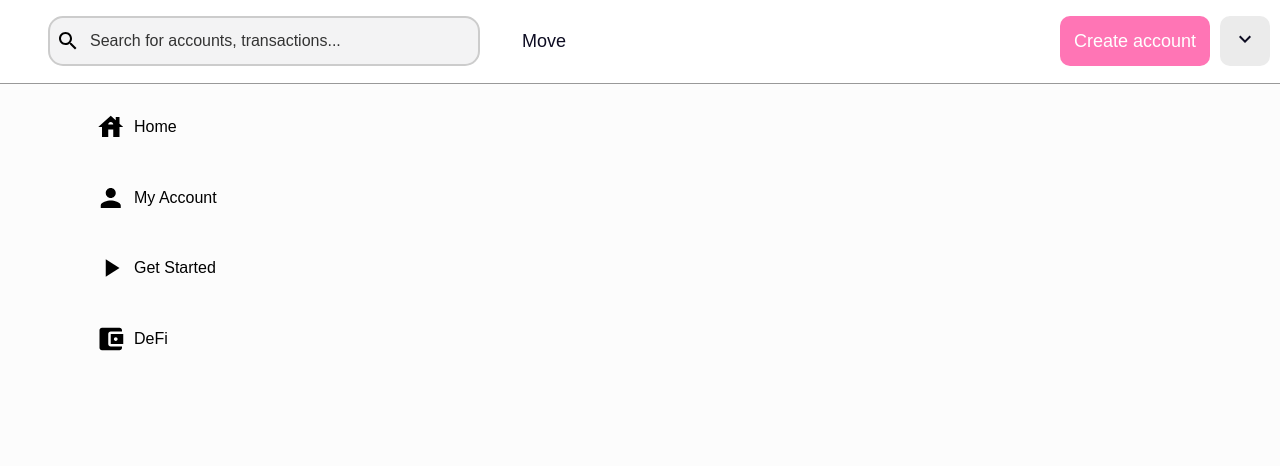
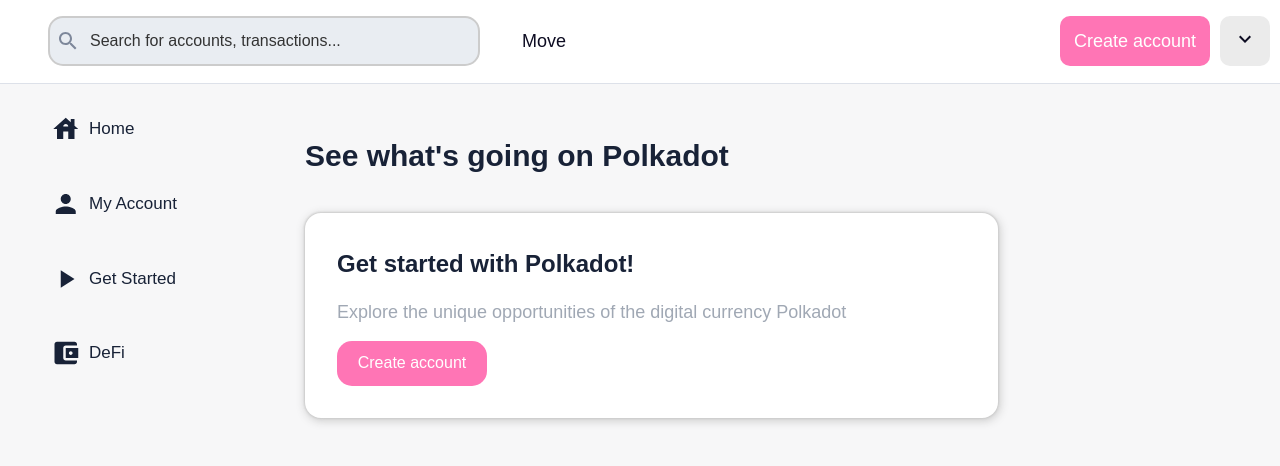
Before and after one commit to EziKielCroat/home_test, a React (Create React App) app: page / in a window 1280 px wide. Shown: the top 466 px of the page. Built offline with nearby package versions, Linux system fonts and the light colour scheme.

Commit message:
main + scheme promjene

```diff
--- a/src/App.css
+++ b/src/App.css
@@ -4,6 +4,7 @@
   margin: 0;
   padding: 0;
   font-family: Arial, Helvetica, sans-serif;
+  color: #182237;
 }
 
 #root {
@@ -12,5 +13,11 @@
 
 .App {
   height: 100%;
-  background-color: #fcfcfc;
+  background-color: #F7F7F8;
+  user-select: none;
 }
+
+.content {
+  display: flex;
+  height: 100%;
+}
--- a/src/App.js
+++ b/src/App.js
@@ -1,12 +1,16 @@
 import './App.css';
 import Navbar from './Components/Navbar';
 import SideNav from './Components/SideNav';
+import Main from './Components/Main';
 
 function App() {
   return (
     <div className="App">
       <Navbar/>
-      <SideNav/>
+      <div className="content">
+        <SideNav />
+        <Main />
+      </div>
     </div>
   );
 }
--- /dev/null
+++ b/src/Components/Main.css
@@ -0,0 +1,40 @@
+
+.Main {
+    padding-left: 30px;
+    width: 100%;
+}
+
+.Main h2 {
+    padding: 1.75em;
+    padding-left: 0em;
+    padding-top: 1em;
+    padding-bottom: 0.5em;
+    font-size: 30px;
+}
+
+.get-started {
+    background-color: white;
+    width: fit-content;
+    padding: 2em;
+    padding-right: 19vh;
+    border-radius: 16px;
+    box-shadow: 0 0 2px 1px #CCCCCC;
+    box-sizing: border-box;
+    filter: drop-shadow(1px 2px 4px #CCCCCC);
+}
+
+.get-started h3 {
+    margin-top: 5px;
+    box-sizing: border-box;
+    font-size: 24px;
+}
+
+.get-started p {
+    color: #A0A8B4;
+    font-size: 18px;
+}
+.get-started .create-account-button {
+    height: 45px;
+    border: 0px;
+    font-size: medium;
+}
--- /dev/null
+++ b/src/Components/Main.js
@@ -0,0 +1,21 @@
+
+import './Main.css';
+
+function Main() {
+
+    return(
+        <main className="Main">
+            <h2>See what's going on Polkadot</h2>
+
+            {/*ovaj prozor samo pokazat ako korisnik nije ulogiran */}
+            <div className="get-started">
+                <h3>Get started with Polkadot!</h3>
+
+                <p>Explore the unique opportunities of the digital currency Polkadot</p>
+                <button onClick={() =>{console.log("create-account.")}} className="create-account-button">Create account</button>
+            </div>
+        </main>
+    )
+}
+
+export default Main
--- a/src/Components/Navbar.css
+++ b/src/Components/Navbar.css
@@ -4,8 +4,8 @@
     padding-bottom: 0.15vh;
     display: flex;
     align-items: center;
-    border-bottom: 1px solid #999999;
-    background-color: white;
+    border-bottom: 1px solid #DDE1E9;
+    background-color: #FFFFFF;
 }
 
 .search-container {
@@ -27,15 +27,23 @@
     border: 2px solid #CCCCCC;
     border-radius: 15px;
     outline: none;
-    background-color: #f3f3f4;
-    color: #0d0c22;
-    transition: .3s ease;
+    background-color: #E9EDF2;
+    color: #0d0c22f7;
+    transition: 0.3s ease;
 }
 
 .search-input::placeholder {
     color: #333333;
     font-size: medium;
+    line-height: normal;
+    vertical-align: middle;
 }
+
+@media screen and (-webkit-min-device-pixel-ratio: 0) {
+    .search-input::placeholder {
+      margin-top: 10px;
+    }
+  }
 
 .search-input:focus, .search-input:hover {
     outline: none;
@@ -50,7 +58,8 @@
     fill: #a7a7a7;
     width: 1rem;
     height: 1rem;
-    padding-left: 5vh
+    padding-left: 5vh;
+    color: #7D879A;
 }
 
 .move-button {
@@ -99,7 +108,7 @@
     color: white !important;
     cursor: pointer;
     opacity: 1;
-    transition: opacity 0.3s ease; /* Apply transition property to the button */
+    transition: opacity 0.3s ease;
 }
 
 .create-account-button:hover {
@@ -112,6 +121,7 @@
 .expand-more-icon-change {
     height: 100%;
     width: 100%;
+    cursor: pointer;
 }
 
 .expand-more-button {
@@ -119,12 +129,12 @@
     align-items: center;
     background-color: #ebebeb !important;
     margin-right: 3em;
-    transition: background-color 0.3s ease-out; /* Apply transition property to the button */
+    transition: background-color 0.3s ease-out;
 }
 
 .expand-more-button:hover {
     background-color: #c9c7c7 !important;
-    transition: background-color 0.3s ease-in; /* Apply transition property to the button */
+    transition: background-color 0.3s ease-in;
 }
 
 .create-account-button,
--- a/src/Components/Navbar.js
+++ b/src/Components/Navbar.js
@@ -15,8 +15,8 @@
           <button onClick={() =>{console.log("move page.")}}>Move</button>
         </div>
         <div className="action-buttons">
-          <button className="create-account-button">Create account</button>
-          <button className="expand-more-button"><ExpandMoreIcon className="expand-more-icon expand-more-icon-change" /></button>
+          <button onClick={() =>{console.log("create-account.")}} className="create-account-button">Create account</button>
+          <button onClick={() =>{console.log("expand-more.")}} className="expand-more-button"><ExpandMoreIcon className="expand-more-icon expand-more-icon-change" /></button>
         </div>
       </nav>
     )
--- a/src/Components/SideNav.css
+++ b/src/Components/SideNav.css
@@ -1,9 +1,15 @@
 
-.sidenav-container ul {
+.SideNav ul {
     list-style-type: none;
 }
 
-.sidenav-container ul li {
+.SideNav {
+    max-width: 40vh;
+    height: 100%;
+    margin-left: -45px;
+}
+
+.SideNav ul li {
     display: flex;
     align-items: center;
     direction: ltr;
@@ -13,62 +19,63 @@
     margin-bottom: 1em;
     cursor: pointer;
     background-color: transparent;
+    font-size: 17px;
 }
 
 .house-icon {
     transform: scale(1.25);
     padding-right: 10px;
-    transition: all 0.3s ease-out;
+    transition: all 0.2s ease-out;
 }
 
 .home:hover {
     color: #E6007A;
     background-color: #ebebeb;
     border-radius: 15px;
-    transition: all 0.3s ease-in;
+    transition: all 0.2s ease-in;
 }
 
 .person-icon {
     transform: scale(1.25);
     padding-right: 10px;
-    transition: all 0.3s ease-out;
+    transition: all 0.2s ease-out;
 }
 
 .account:hover {
     color: #E6007A;
     background-color: #ebebeb;
     border-radius: 15px;
-    transition: all 0.3s ease-in;
+    transition: all 0.2s ease-in;
 }
 
 .play-arrow-icon {
     transform: scale(1.25);
     padding-right: 10px;
-    transition: all 0.3s ease-out;
+    transition: all 0.2s ease-out;
 }
 
 .getstarted:hover {
     color: #E6007A;
     background-color: #ebebeb;
     border-radius: 15px;
-    transition: all 0.3s ease-in;
+    transition: all 0.2s ease-in;
 }
 
 .account-wallet-icon {
     transform: scale(1.25);
     padding-right: 10px;
-    transition: all 0.3s ease-out;
+    transition: all 0.2s ease-out;
 }
 
 .defi:hover {
     color: #E6007A;
     background-color: #ebebeb;
     border-radius: 15px;
-    transition: all 0.3s ease-in;
+    transition: all 0.2s ease-in;
 }
 
-.sidenav-container ul li.active {
+.SideNav ul li.active {
     color: #E6007A;
     border-radius: 15px;
-    transition: all 0.3s ease-in;
+    transition: all 0.2s ease-in;
 }
--- a/src/Components/SideNav.js
+++ b/src/Components/SideNav.js
@@ -30,7 +30,7 @@
   }, []);
 
   return (
-    <div className="sidenav-container">
+    <div className="SideNav">
       <ul>
         <li className={`home ${activeItem === 0 ? 'active' : ''}`} onClick={() => handleItemClick(0)}><HouseIcon className="house-icon" />Home</li>
         <li className={`account ${activeItem === 1 ? 'active' : ''}`} onClick={() => handleItemClick(1)}><PersonIcon className="person-icon" />My Account</li>
```
